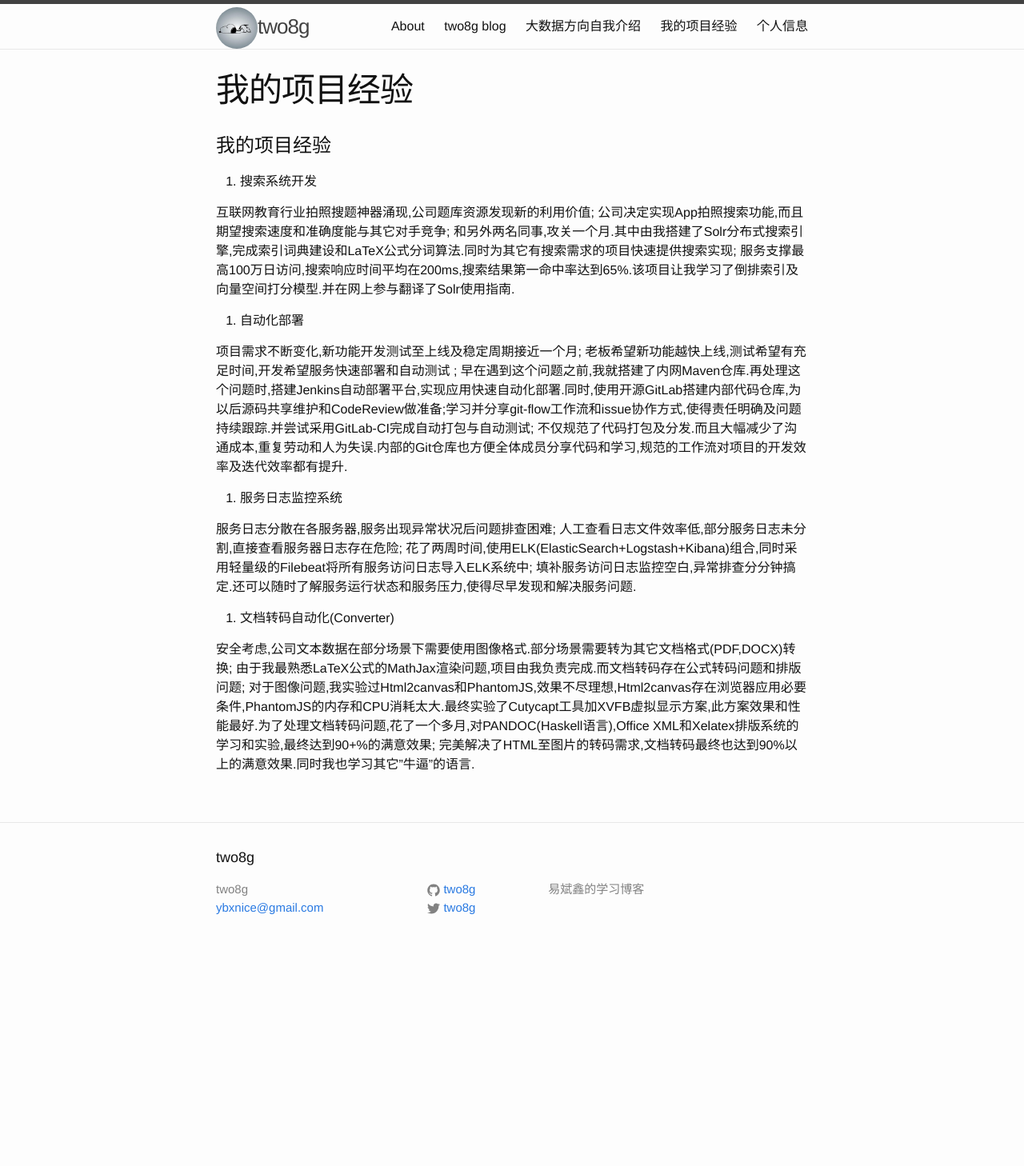
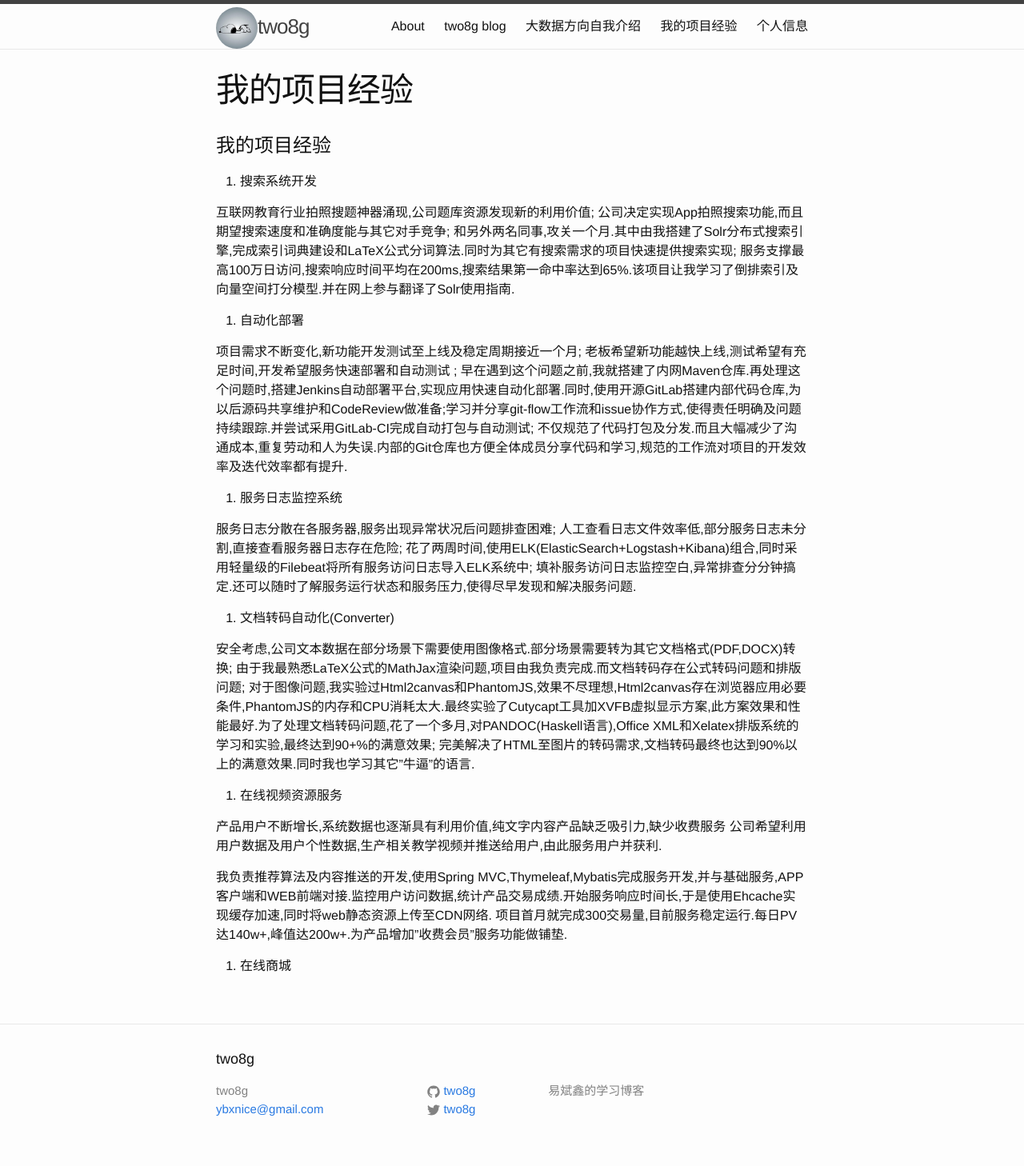
Before and after one commit to two8g/two8g.github.io, a Jekyll site: the page built from job/Projects.md, in a window 1280 px wide. Shown: the whole page at 80% size. Built offline with Jekyll 4.4.1, drawn with Linux system fonts in a browser that asks for light colours; our own code applies the rules of GitHub Pages for plain Markdown files; before the commit the page ends 1206 px from its top, so only the background shows below that.

Commit message:
add web 项目经验

```diff
--- a/job/DevOps.html
+++ b/job/DevOps.html
@@ -121,9 +121,9 @@
           <span md-pos="940-1141">对于图像问题,我实验过Html2canvas和PhantomJS,效果不尽理想,Html2canvas存在浏览器应用必要条件,PhantomJS的内存和CPU消耗太大.最终实验了Cutycapt工具加XVFB虚拟显示方案,此方案效果和性能最好.为了处理文档转码问题,花了一个多月,对PANDOC(Haskell语言),Office XML和Xelatex排版系统的学习和实验,最终达到90+%的满意效果;</span><br/>
           <span md-pos="1142-1195">完美解决了HTML至图片的转码需求,文档转码最终也达到90%以上的满意效果.同时我也学习其它&quot;牛逼&quot;的语言.</span></p>
       </ol>
-      <h4 id="自我评价" md-pos="1504-1513"><span md-pos="1509-1513"><a href="#自我描述" id="自我评价" name="自我描述"
+      <h4 id="自我评价" md-pos="1504-1513"><span md-pos="1509-1513"><a href="#自我评价" id="自我评价" name="自我评价"
                                                                    class="anchor"><span
-              class="octicon octicon-link"></span></a>自我描述</span></h4>
+              class="octicon octicon-link"></span></a>自我评价</span></h4>
       <p md-pos="1515-1541"><span md-pos="1515-1540">&nbsp;&nbsp;&nbsp;&nbsp;1.拥有三年JAVA开发经验,熟练使用Git,IDEA等工具.</span></p>
       <p md-pos="1515-1541"><span
               md-pos="1515-1540">&nbsp;&nbsp;&nbsp;&nbsp;2.一直使用Ubuntu系统办公和学习,熟悉Linux操作系统,掌握Shell脚本.</span>
--- a/job/Projects.md
+++ b/job/Projects.md
@@ -27,3 +27,14 @@
 由于我最熟悉LaTeX公式的MathJax渲染问题,项目由我负责完成.而文档转码存在公式转码问题和排版问题;
 对于图像问题,我实验过Html2canvas和PhantomJS,效果不尽理想,Html2canvas存在浏览器应用必要条件,PhantomJS的内存和CPU消耗太大.最终实验了Cutycapt工具加XVFB虚拟显示方案,此方案效果和性能最好.为了处理文档转码问题,花了一个多月,对PANDOC(Haskell语言),Office XML和Xelatex排版系统的学习和实验,最终达到90+%的满意效果;
 完美解决了HTML至图片的转码需求,文档转码最终也达到90%以上的满意效果.同时我也学习其它"牛逼"的语言.
+
+
+5. 在线视频资源服务
+
+产品用户不断增长,系统数据也逐渐具有利用价值,纯文字内容产品缺乏吸引力,缺少收费服务
+公司希望利用用户数据及用户个性数据,生产相关教学视频并推送给用户,由此服务用户并获利.
+
+我负责推荐算法及内容推送的开发,使用Spring MVC,Thymeleaf,Mybatis完成服务开发,并与基础服务,APP客户端和WEB前端对接.监控用户访问数据,统计产品交易成绩.开始服务响应时间长,于是使用Ehcache实现缓存加速,同时将web静态资源上传至CDN网络.
+项目首月就完成300交易量,目前服务稳定运行.每日PV达140w+,峰值达200w+.为产品增加"收费会员"服务功能做铺垫.
+
+6. 在线商城
```
Also changed, not shown: 1 other file.
